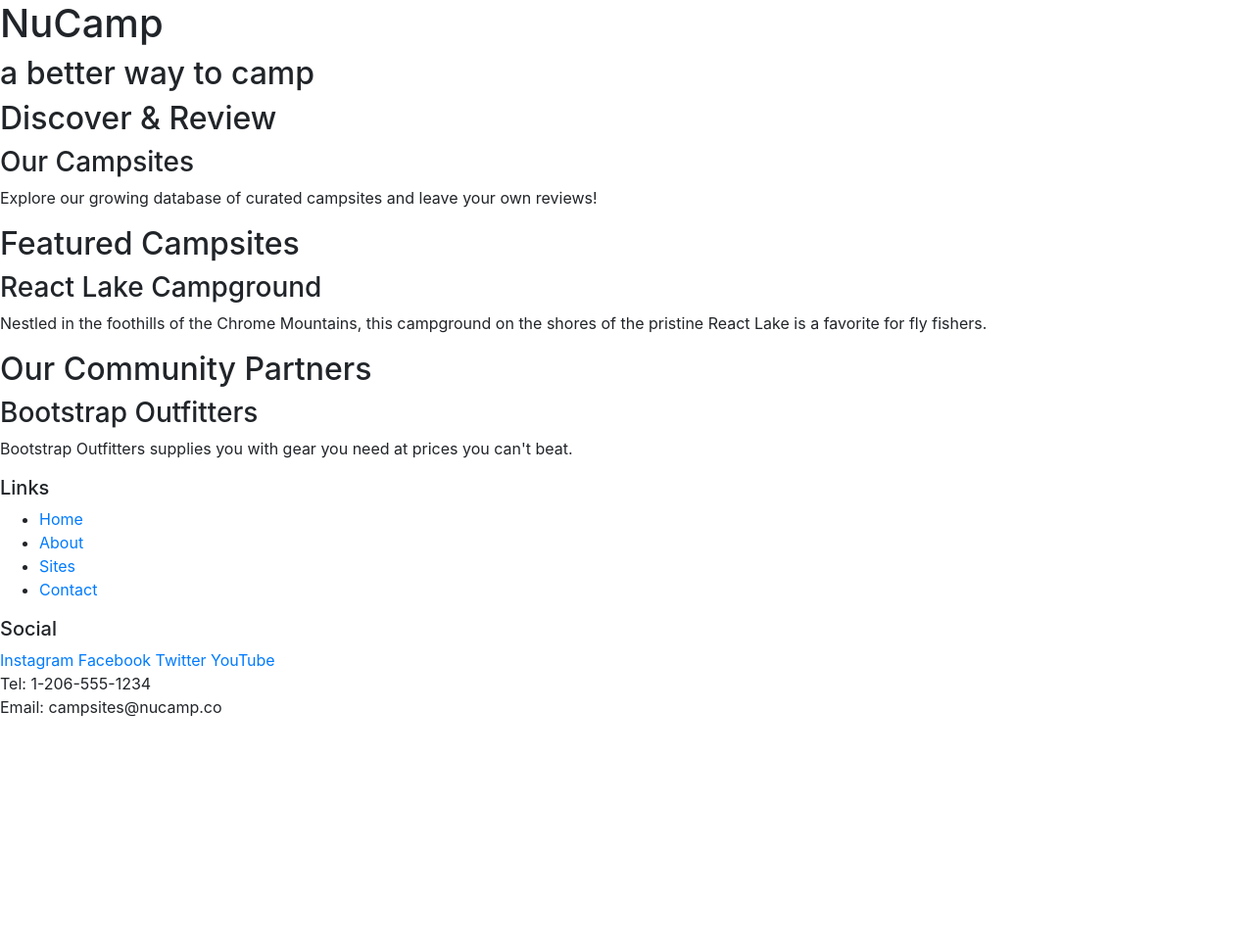
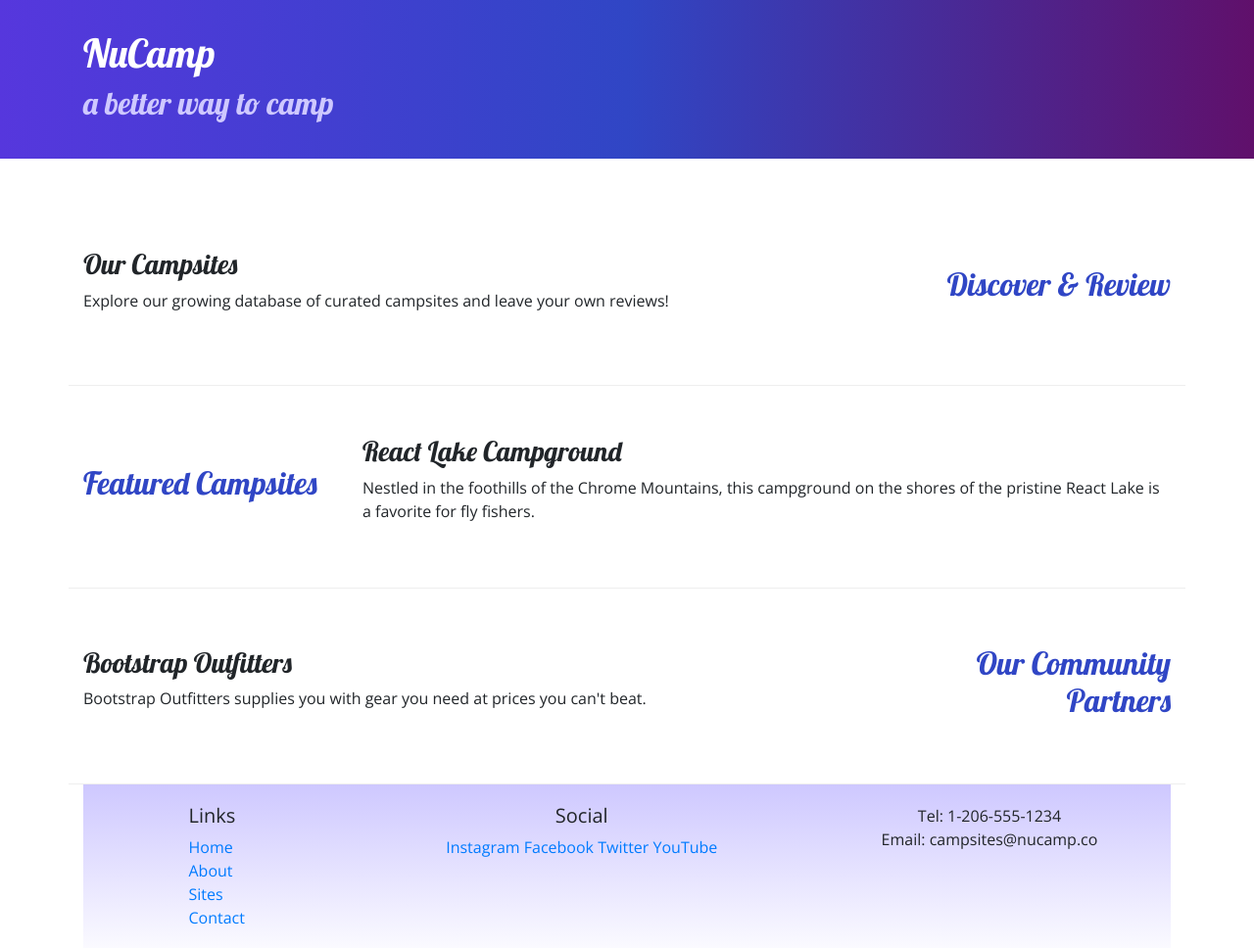
Before and after one commit to pauldunaway/nucampsite, a website: page index.html in a window 1280 px wide. Shown: the whole page at 98% size. Before the commit the page ends 800 px from the top, so only its background shows below. Drawn offline with nearby package versions, Linux system fonts and the light colour scheme.

Commit message:
Bootstrap Project Setup

```diff
--- /dev/null
+++ b/css/styles.css
@@ -0,0 +1,32 @@
+body {
+  font-family: "Open Sans", sans-serif;
+}
+
+h1, h2, h3 {
+  font-family: "Lobster", cursive;
+}
+
+h2 {
+  color: #3046C5;
+}
+
+header h2 {
+  color: #CEC8FF;
+}
+
+footer {
+  background-image: linear-gradient(#CEC8FF, white);
+  padding: 20px 0;
+}
+
+.jumbotron {
+  padding: 30px;
+  background-image: linear-gradient(to right, #5637DD, #3046C5, #60106B);
+  color: white;
+}
+
+.row-content {
+  padding: 50px 0;
+  border-bottom: 1px ridge;
+  min-height: 200px;
+}
--- a/index.html
+++ b/index.html
@@ -10,57 +10,85 @@
   <!-- Bootstrap CSS -->
   <link rel="stylesheet" href="node_modules/bootstrap/dist/css/bootstrap.min.css" />
 
+      <!-- Additional CSS must be placed after Bootstrap CSS -->
+  <link rel="stylesheet" href="https://fonts.googleapis.com/css?family=Lobster|Open+Sans" />
+  <link rel="stylesheet" href="css/styles.css" />
   <title>NuCamp: A Better Way To Camp</title>
 </head>
 
 <body>
 
-    <header>
-        <div>
+    <header class="jumbotron jumbotron-fluid">
+        <div class= "container">
+            <div class="row">
+                <div class="col">
                     <h1>NuCamp</h1>
                     <h2>a better way to camp</h2>
                 </div>
+            </div>
+        </div>
     </header>
 
-    <div>
-        <h2>Discover & Review</h2>
+    <div class="container">
+        <div class="row row-content align-items-center">
+            <div class="col-sm-4 order-sm-last col-md-3">
+                <h2 class="text-sm-right">Discover & Review</h2>
+            </div>
+            <div class="col">
                 <h3>Our Campsites</h3>
                 <p>Explore our growing database of curated campsites and leave your own reviews!</p>
             </div>
+        </div>
 
-    <div>
+        <div class="row row-content align-items-center">
+            <div class="col-sm-4 col-md-3">
                 <h2>Featured Campsites</h2>
+            </div>
+            <div class="col">
                 <h3>React Lake Campground</h3>
                 <p>Nestled in the foothills of the Chrome Mountains, this campground on the shores of the pristine React Lake is a favorite for fly fishers.</p>
             </div>
+        </div>
 
         <div>
-        <h2>Our Community Partners</h2>
+            <div class="row row-content align-items-center">
+                <div class="col-sm-4 order-sm-last col-md-3">
+                    <h2 class="text-sm-right">Our Community Partners</h2>
+                </div>
+            <div class="col">
                 <h3>Bootstrap Outfitters</h3>
                 <p>Bootstrap Outfitters supplies you with gear you need at prices you can't beat.</p>
             </div>
+        </div>
+    </div>
+
 
     <footer>
-        <div>
+        <div class="container">
+            <div class="row">
+                <div class="col-4 col-sm-2 offset-1">
                     <h5>Links</h5>
-            <ul>
+                    <ul class="list-unstyled">
                         <li><a href="#">Home</a></li>
                         <li><a href="#">About</a></li>
                         <li><a href="#">Sites</a></li>
                         <li><a href="#">Contact</a></li>
                     </ul>
                 </div>
-        <div>
+                <div class="col-6 col-sm-5 text-center">
                     <h5>Social</h5>
                     <a href="http://instagram.com/">Instagram</a>
                     <a href="http://facebook.com/">Facebook</a>
                     <a href="http://twitter.com/">Twitter</a>
                     <a href="http://youtube.com/">YouTube</a>
                 </div>
-        <div>
+                <div class="col-sm-4 text-center">
                     Tel: 1-206-555-1234<br />
                     Email: campsites@nucamp.co
                 </div>
+            </div>
+        </div>
+
     </footer>
 
 <!-- jQuery must come first, then Popper.js, then the Bootstrap JavaScript plugins.-->
```
Lines whose indentation alone changed are shown as unchanged.
